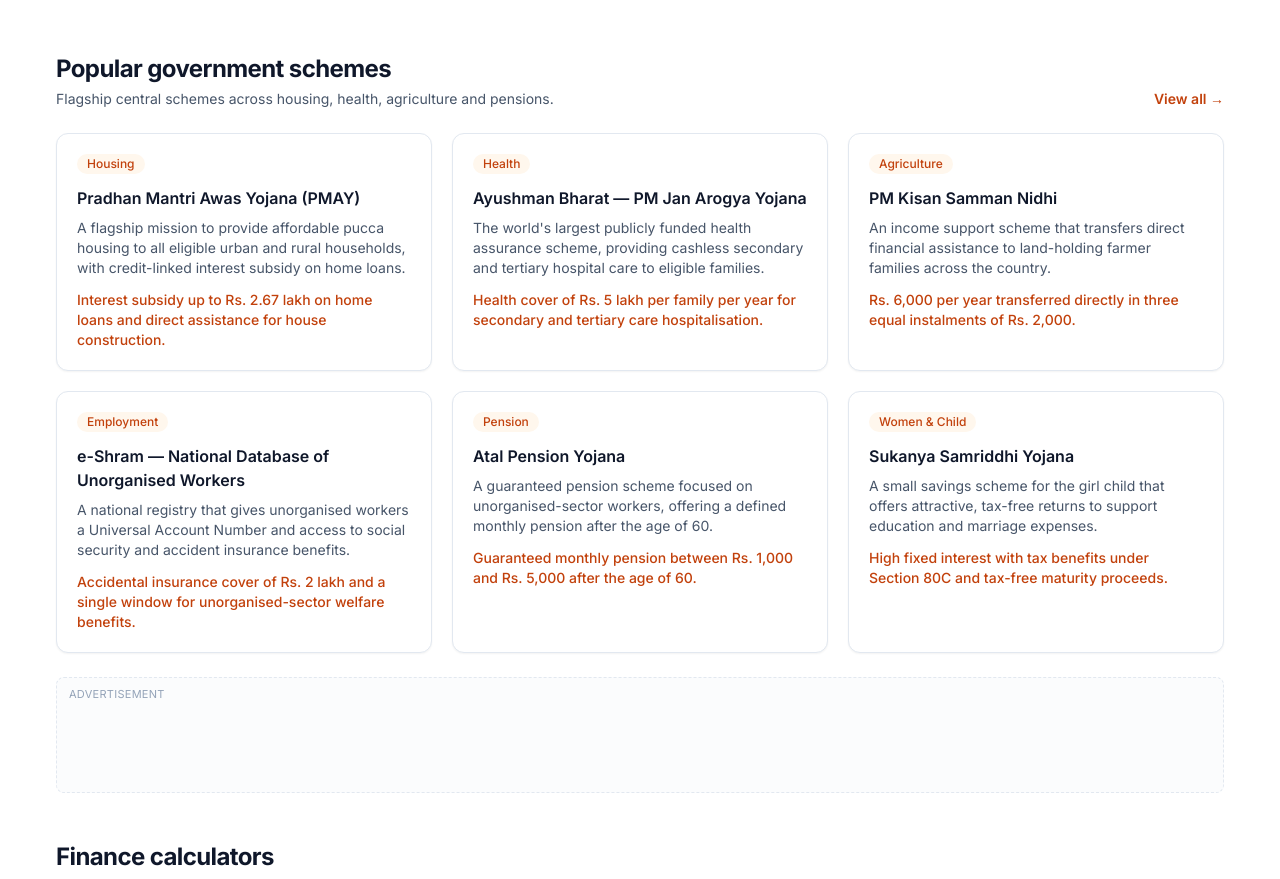
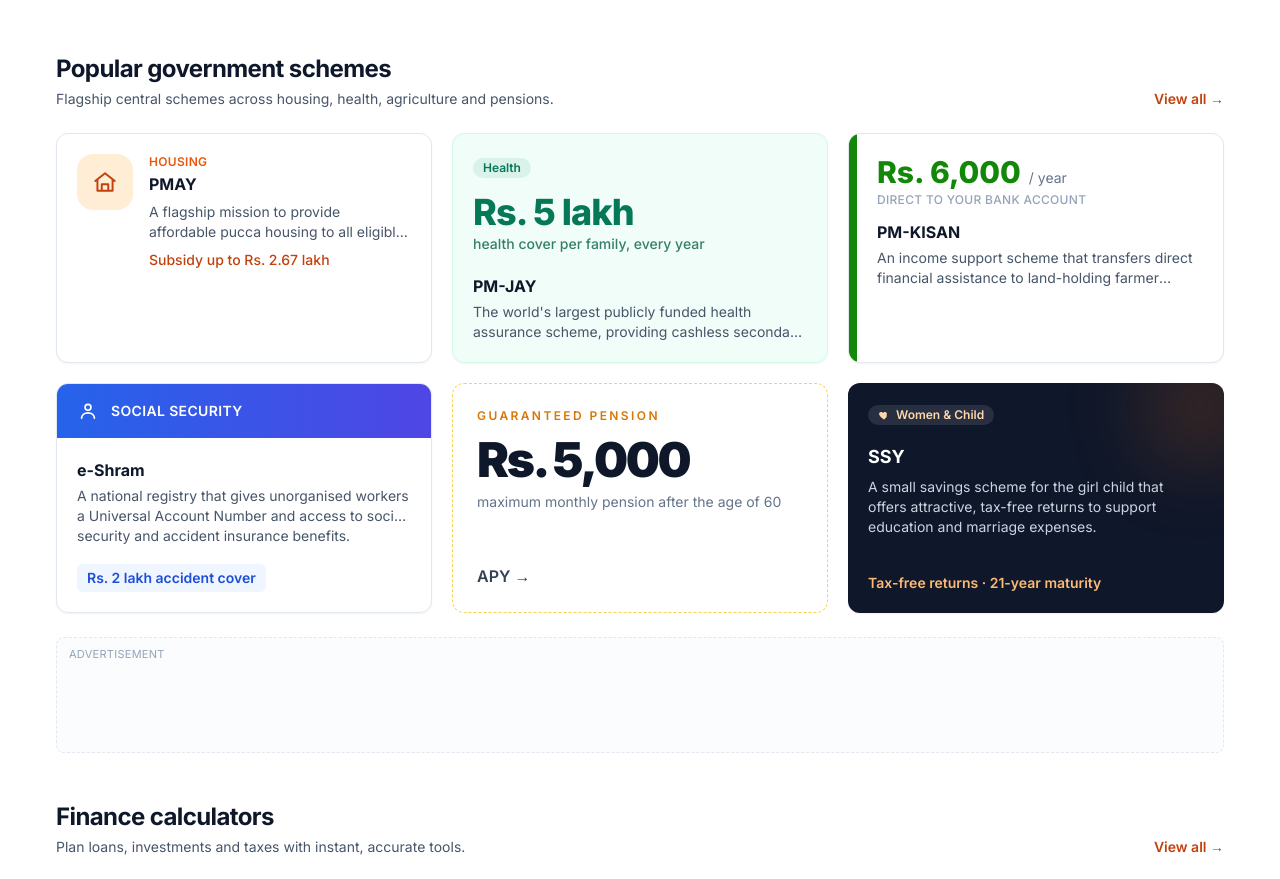
Before and after one commit to RukmaniIslary/India-Assist, a Next.js app: page / in a window 1280 px wide. Shown: the part 1200-2079 px from the top of the page. Built offline with nearby package versions, Linux system fonts and the light colour scheme; no server answers.

Commit message:
Redesign homepage scheme cards with varied, individual layouts

```diff
--- a/src/app/page.tsx
+++ b/src/app/page.tsx
@@ -4,8 +4,8 @@
 import SectionHeading from "@/components/SectionHeading";
 import Newsletter from "@/components/Newsletter";
 import AdUnit from "@/components/AdSense";
-import { SchemeCard, CalculatorCard, DocumentCard } from "@/components/cards";
-import { schemes } from "@/data/schemes";
+import { CalculatorCard, DocumentCard } from "@/components/cards";
+import FeaturedSchemes from "@/components/FeaturedSchemes";
 import { calculators } from "@/data/calculators";
 import { documents } from "@/data/documents";
 import { states } from "@/data/states";
@@ -123,11 +123,7 @@
           subtitle="Flagship central schemes across housing, health, agriculture and pensions."
           href="/schemes"
         />
-        <div className="grid gap-5 sm:grid-cols-2 lg:grid-cols-3">
-          {schemes.slice(0, 6).map((s) => (
-            <SchemeCard key={s.slug} scheme={s} />
-          ))}
-        </div>
+        <FeaturedSchemes />
       </section>
 
       <div className="container-page">
--- /dev/null
+++ b/src/components/FeaturedSchemes.tsx
@@ -0,0 +1,214 @@
+import Link from "next/link";
+import { schemes } from "@/data/schemes";
+
+/**
+ * Hand-designed, deliberately varied cards for the homepage.
+ * Each scheme gets its own layout treatment so the section reads
+ * like a designer composed every card individually.
+ */
+
+function href(slug: string) {
+  return `/schemes/${slug}`;
+}
+
+function bySlug(slug: string) {
+  const s = schemes.find((x) => x.slug === slug);
+  if (!s) throw new Error(`Missing scheme: ${slug}`);
+  return s;
+}
+
+export default function FeaturedSchemes() {
+  return (
+    <div className="grid auto-rows-fr gap-5 sm:grid-cols-2 lg:grid-cols-3">
+      <IconLeftCard />
+      <BigStatCard />
+      <AccentBarCard />
+      <GradientHeaderCard />
+      <MinimalHeroNumberCard />
+      <DarkFeatureCard />
+    </div>
+  );
+}
+
+/* ----------------------------------------------------------------------------
+ * Variant 1 — Icon on the left, text on the right (PMAY / Housing)
+ * -------------------------------------------------------------------------- */
+function IconLeftCard() {
+  const s = bySlug("pradhan-mantri-awas-yojana");
+  return (
+    <Link
+      href={href(s.slug)}
+      className="group flex items-start gap-4 rounded-xl border border-ink-200 bg-white p-5 shadow-sm transition hover:-translate-y-0.5 hover:border-brand-300 hover:shadow-md"
+    >
+      <span className="flex h-14 w-14 shrink-0 items-center justify-center rounded-2xl bg-brand-100 text-brand-700">
+        <svg width="26" height="26" viewBox="0 0 24 24" fill="none" stroke="currentColor" strokeWidth="1.8" strokeLinecap="round" strokeLinejoin="round" aria-hidden="true">
+          <path d="M3 11l9-7 9 7M5 10v10h14V10M9 20v-6h6v6" />
+        </svg>
+      </span>
+      <div className="min-w-0">
+        <p className="text-xs font-semibold uppercase tracking-wide text-brand-600">
+          {s.category}
+        </p>
+        <h3 className="mt-0.5 font-bold text-ink-900 group-hover:text-brand-700">
+          {s.shortName ?? s.name}
+        </h3>
+        <p className="mt-1.5 line-clamp-2 text-sm text-ink-600">{s.summary}</p>
+        <p className="mt-2 text-sm font-medium text-brand-700">
+          Subsidy up to Rs. 2.67 lakh
+        </p>
+      </div>
+    </Link>
+  );
+}
+
+/* ----------------------------------------------------------------------------
+ * Variant 2 — Oversized highlight stat (Ayushman Bharat / Health)
+ * -------------------------------------------------------------------------- */
+function BigStatCard() {
+  const s = bySlug("ayushman-bharat-pmjay");
+  return (
+    <Link
+      href={href(s.slug)}
+      className="group flex flex-col justify-between rounded-xl border border-emerald-100 bg-emerald-50/70 p-5 shadow-sm transition hover:-translate-y-0.5 hover:shadow-md"
+    >
+      <div>
+        <span className="inline-flex items-center rounded-full bg-emerald-600/10 px-2.5 py-0.5 text-xs font-semibold text-emerald-700">
+          {s.category}
+        </span>
+        <p className="mt-4 text-4xl font-extrabold leading-none tracking-tight text-emerald-700">
+          Rs. 5 lakh
+        </p>
+        <p className="mt-1 text-sm font-medium text-emerald-800/80">
+          health cover per family, every year
+        </p>
+      </div>
+      <div className="mt-5">
+        <h3 className="font-bold text-ink-900 group-hover:text-emerald-700">
+          {s.shortName ?? s.name}
+        </h3>
+        <p className="mt-1 line-clamp-2 text-sm text-ink-600">{s.summary}</p>
+      </div>
+    </Link>
+  );
+}
+
+/* ----------------------------------------------------------------------------
+ * Variant 3 — Vertical colored accent bar (PM-KISAN / Agriculture)
+ * -------------------------------------------------------------------------- */
+function AccentBarCard() {
+  const s = bySlug("pm-kisan-samman-nidhi");
+  return (
+    <Link
+      href={href(s.slug)}
+      className="group relative overflow-hidden rounded-xl border border-ink-200 bg-white p-5 pl-7 shadow-sm transition hover:-translate-y-0.5 hover:border-india-green/40 hover:shadow-md"
+    >
+      <span className="absolute left-0 top-0 h-full w-2 bg-india-green" aria-hidden="true" />
+      <div className="flex items-baseline gap-2">
+        <span className="text-3xl font-extrabold text-india-green">Rs. 6,000</span>
+        <span className="text-sm text-ink-500">/ year</span>
+      </div>
+      <p className="mt-0.5 text-xs font-medium uppercase tracking-wide text-ink-400">
+        direct to your bank account
+      </p>
+      <h3 className="mt-3 font-bold text-ink-900 group-hover:text-india-green">
+        {s.shortName ?? s.name}
+      </h3>
+      <p className="mt-1 line-clamp-2 text-sm text-ink-600">{s.summary}</p>
+    </Link>
+  );
+}
+
+/* ----------------------------------------------------------------------------
+ * Variant 4 — Gradient header band with icon (e-Shram / Employment)
+ * -------------------------------------------------------------------------- */
+function GradientHeaderCard() {
+  const s = bySlug("e-shram-card");
+  return (
+    <Link
+      href={href(s.slug)}
+      className="group flex flex-col overflow-hidden rounded-xl border border-ink-200 bg-white shadow-sm transition hover:-translate-y-0.5 hover:shadow-md"
+    >
+      <div className="flex items-center gap-3 bg-gradient-to-r from-blue-600 to-indigo-600 px-5 py-4 text-white">
+        <svg width="22" height="22" viewBox="0 0 24 24" fill="none" stroke="currentColor" strokeWidth="1.8" strokeLinecap="round" strokeLinejoin="round" aria-hidden="true">
+          <circle cx="12" cy="8" r="3.2" />
+          <path d="M5 20c0-3.5 3-6 7-6s7 2.5 7 6" />
+        </svg>
+        <span className="text-sm font-semibold uppercase tracking-wide">
+          Social Security
+        </span>
+      </div>
+      <div className="flex flex-1 flex-col p-5">
+        <h3 className="font-bold text-ink-900 group-hover:text-blue-700">
+          {s.shortName ?? s.name}
+        </h3>
+        <p className="mt-1 line-clamp-2 flex-1 text-sm text-ink-600">
+          {s.summary}
+        </p>
+        <span className="mt-3 inline-flex w-fit items-center rounded-md bg-blue-50 px-2.5 py-1 text-sm font-semibold text-blue-700">
+          Rs. 2 lakh accident cover
+        </span>
+      </div>
+    </Link>
+  );
+}
+
+/* ----------------------------------------------------------------------------
+ * Variant 5 — Minimal, hero number led (Atal Pension Yojana / Pension)
+ * -------------------------------------------------------------------------- */
+function MinimalHeroNumberCard() {
+  const s = bySlug("atal-pension-yojana");
+  return (
+    <Link
+      href={href(s.slug)}
+      className="group flex flex-col rounded-xl border border-dashed border-amber-300 bg-white p-6 transition hover:border-solid hover:border-amber-400 hover:shadow-md"
+    >
+      <p className="text-xs font-semibold uppercase tracking-[0.2em] text-amber-600">
+        Guaranteed pension
+      </p>
+      <p className="mt-3 text-5xl font-black leading-none tracking-tighter text-ink-900">
+        Rs. 5,000
+      </p>
+      <p className="mt-2 text-sm text-ink-500">
+        maximum monthly pension after the age of 60
+      </p>
+      <div className="mt-auto pt-5">
+        <h3 className="font-semibold text-ink-700 group-hover:text-amber-700">
+          {s.shortName ?? s.name} &rarr;
+        </h3>
+      </div>
+    </Link>
+  );
+}
+
+/* ----------------------------------------------------------------------------
+ * Variant 6 — Dark feature card (Sukanya Samriddhi Yojana / Women & Child)
+ * -------------------------------------------------------------------------- */
+function DarkFeatureCard() {
+  const s = bySlug("sukanya-samriddhi-yojana");
+  return (
+    <Link
+      href={href(s.slug)}
+      className="group relative flex flex-col justify-between overflow-hidden rounded-xl bg-ink-900 p-5 text-white shadow-sm transition hover:-translate-y-0.5 hover:shadow-lg"
+    >
+      <span
+        className="pointer-events-none absolute -right-8 -top-8 h-28 w-28 rounded-full bg-brand-500/20 blur-2xl"
+        aria-hidden="true"
+      />
+      <div>
+        <span className="inline-flex items-center gap-1.5 rounded-full bg-white/10 px-2.5 py-0.5 text-xs font-semibold text-brand-200">
+          <svg width="12" height="12" viewBox="0 0 24 24" fill="currentColor" aria-hidden="true">
+            <path d="M12 21s-7-4.35-9.33-9C1.4 9.07 2.7 6 6 6c1.96 0 3.2 1.06 4 2 0.8-.94 2.04-2 4-2 3.3 0 4.6 3.07 3.33 6C19 16.65 12 21 12 21z" />
+          </svg>
+          {s.category}
+        </span>
+        <h3 className="mt-4 text-lg font-bold group-hover:text-brand-200">
+          {s.shortName ?? s.name}
+        </h3>
+        <p className="mt-1.5 line-clamp-3 text-sm text-ink-300">{s.summary}</p>
+      </div>
+      <p className="mt-4 text-sm font-semibold text-brand-300">
+        Tax-free returns · 21-year maturity
+      </p>
+    </Link>
+  );
+}
```
